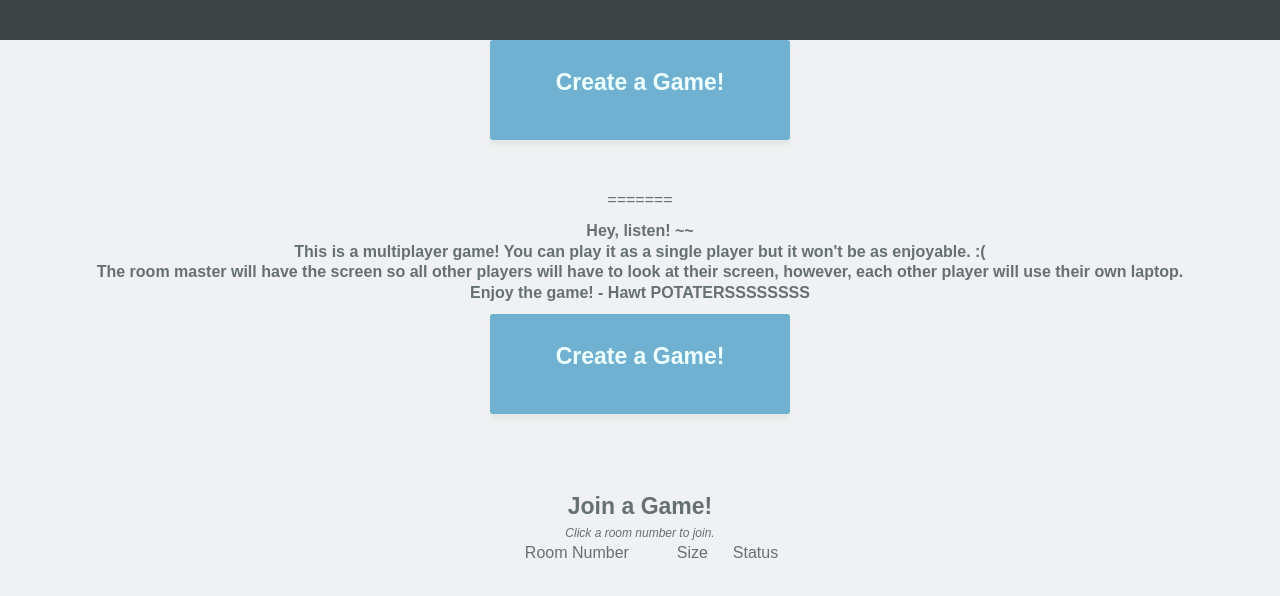
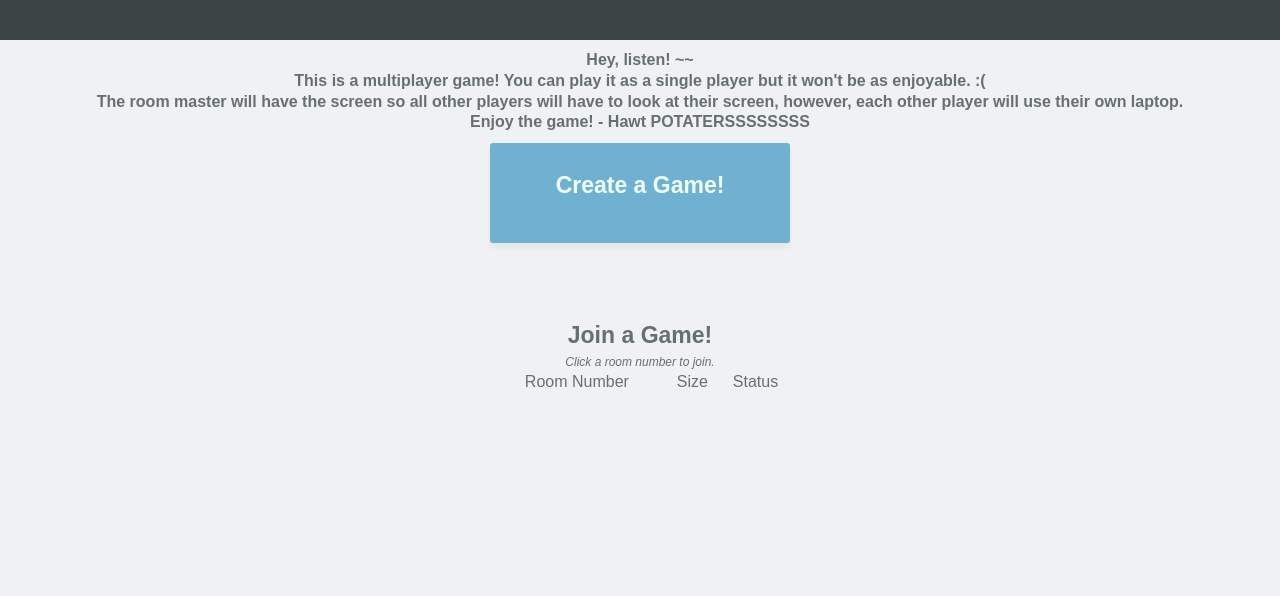
Before and after one commit to GoldOne-HawtPotater/HawtPotater, a website: page views/home.html in a window 1280 px wide. Shown: the part 80-676 px from the top of the page. Drawn offline with nearby package versions, Linux system fonts and the light colour scheme; files that its build step writes are made by us from their sources; no server answers.

Commit message:
corrected wrong conflict fix

```diff
--- a/views/home.html
+++ b/views/home.html
@@ -29,12 +29,6 @@
 
 	<section>
 		<div class="homesection">
-            <a title="Create" href="/create" id="create">
-                <div id="createbutton">
-                    <div class="big">Create a Game!</div>
-                </div>
-            </a>
-=======
 			<div class="playerNotes">
 				<p>
 					Hey, listen! ~~
@@ -54,6 +48,7 @@
 					<div class="big">Create a Game!</div>
 				</div>
 			</a>
+
 			<div title="Join" id="join">
 				<div id="joinbutton">
 					<div class="big">Join a Game!</div>
```
